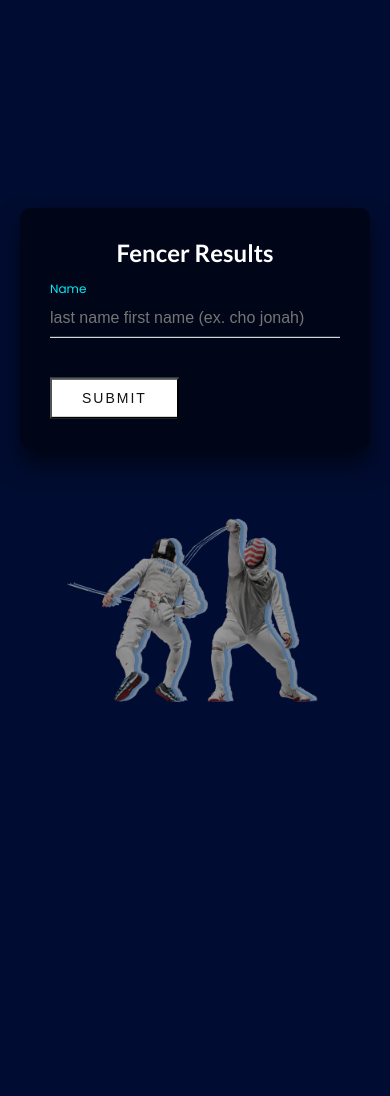
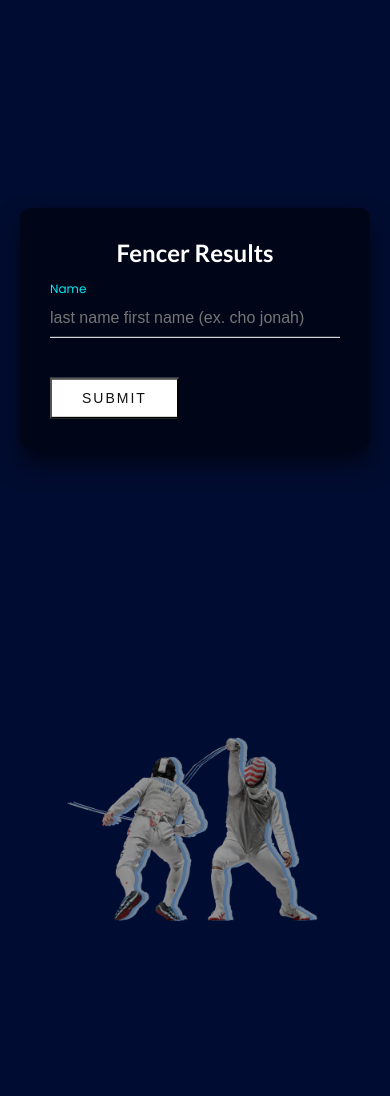
Before and after one commit to thedogwiththedataonit/Fencingscores.com, a Flask app: page / in a window 390 px wide; the page is wider, and only the part inside the window is pictured. Shown: the part 845-1941 px from the top of that part. Run offline with Flask 2, Linux system fonts and the light colour scheme; some libraries are stand-ins or nearby versions; grey boxes are pictures that could not be loaded.

Commit message:
small fix

```diff
--- a/static/css/main.css
+++ b/static/css/main.css
@@ -836,7 +836,7 @@ header .logo
   position:relative;
   width: auto;
   height: 200px;
-  bottom: -25%;
+  bottom: -45%;
   left:12%;
   filter:brightness(60%);
   justify-content: center;
```
